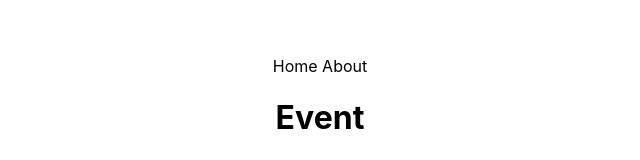
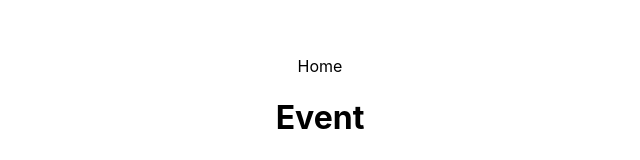
Before and after one commit to cdpadilla42/nextjs-practice, a Next.js app: page /event in a window 1280 px wide. Shown: the part 243-403 px from the top of the page, without its empty margins (320-960 px from the left). Built offline with nearby package versions, Linux system fonts and the light colour scheme.

Commit message:
Remove broken links

```diff
--- a/components/Layout.js
+++ b/components/Layout.js
@@ -13,9 +13,6 @@ const Layout = ({ children }) => {
           <nav>
             <Link href="/">
               <a>Home</a>
-            </Link>{' '}
-            <Link href="/about">
-              <a>About</a>
             </Link>
           </nav>
           {children}
```
Also changed, not shown: components/HabitForm.js (+0 -9 lines).
